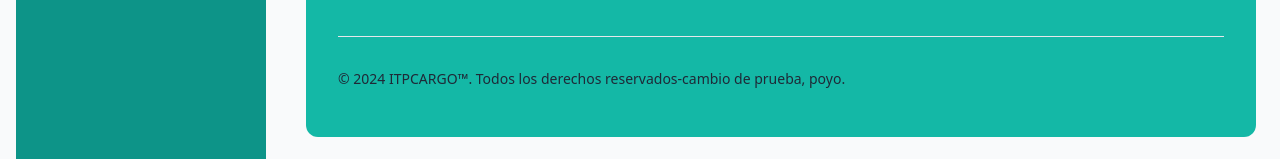
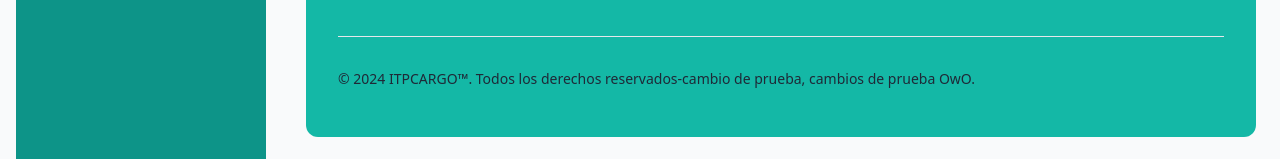
Before and after one commit to UlisinBonbin/DevOps-Frontend-EV2, a React (Vite) app: page / in a window 1280 px wide. Shown: the part 678-837 px from the top of the page. Built offline with nearby package versions, Linux system fonts and the light colour scheme.

Commit message:
Cambios de prueba

```diff
--- a/src/componentes/Layouts/Footer.jsx
+++ b/src/componentes/Layouts/Footer.jsx
@@ -74,7 +74,7 @@ function Footer() {
             <a href="#" className="hover:underline">
               ITPCARGO™
             </a>
-            . Todos los derechos reservados-cambio de prueba, poyo.
+            . Todos los derechos reservados-cambio de prueba, cambios de prueba OwO.
           </span>
         </div>
       </div>
```
